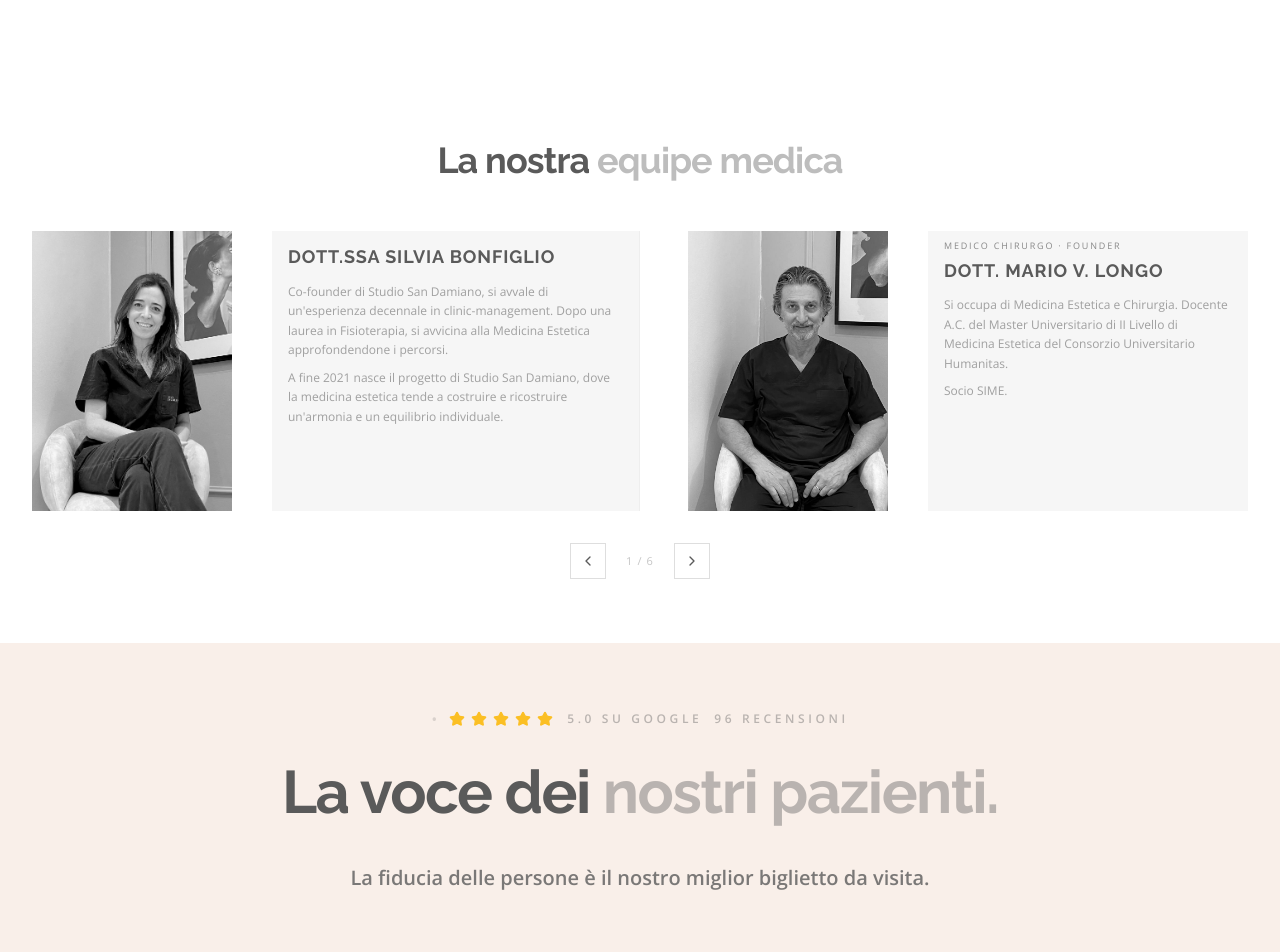
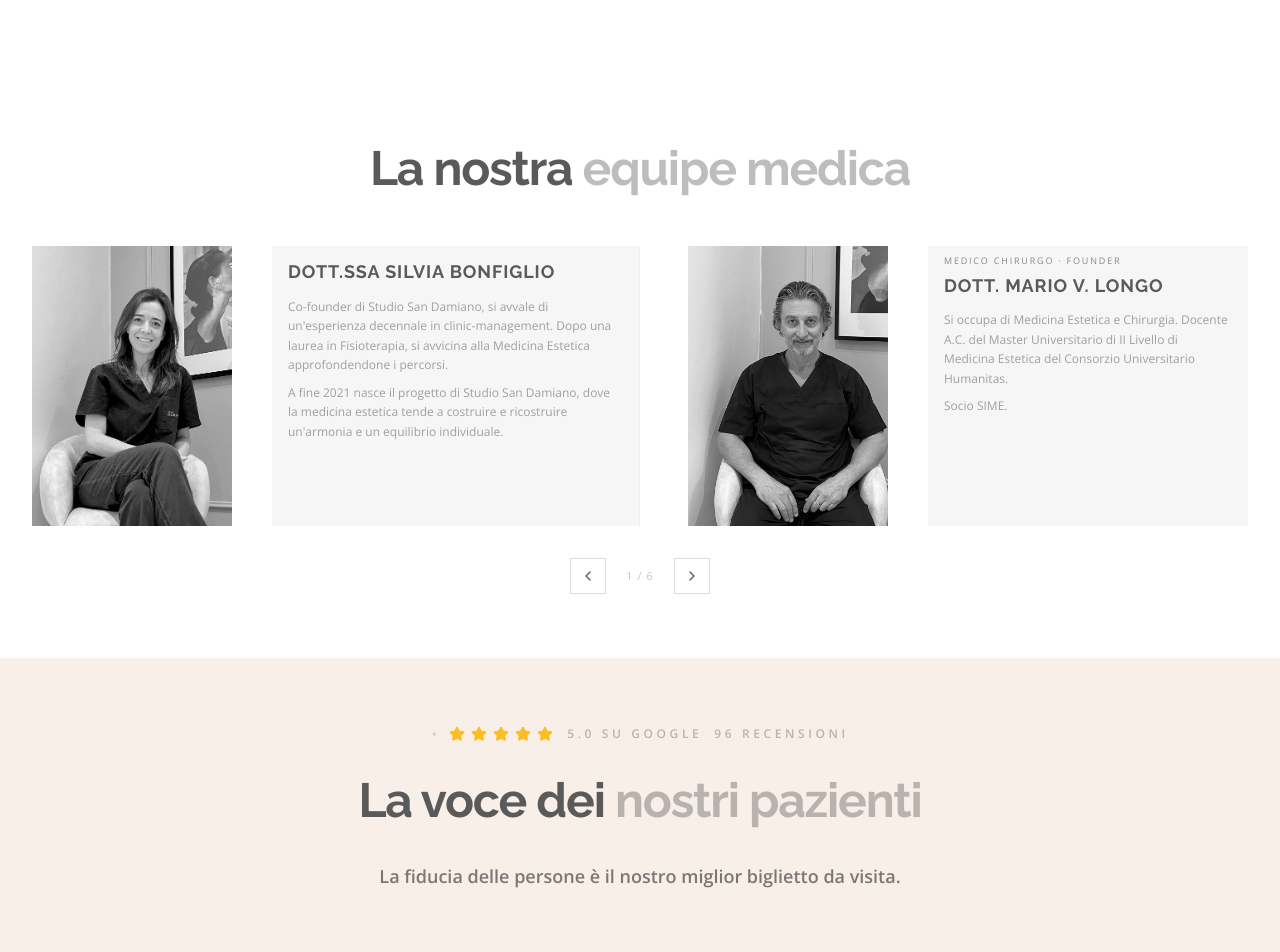
Before and after one commit to jefreve/studio-san-damiano, a Next.js app: page /en in a window 1280 px wide. Shown: the part 1320-2272 px from the top of the page. Built offline with nearby package versions, Linux system fonts and the light colour scheme.

Commit message:
style: unify section title sizes and refine reviews subtitle

```diff
--- a/src/components/ChiSiamo/ChiSiamoSection.tsx
+++ b/src/components/ChiSiamo/ChiSiamoSection.tsx
@@ -167,7 +167,7 @@ export default function ChiSiamoSection() {
       }}>
       <div className="max-w-[1440px] mx-auto px-8 md:px-[32px]">
         <div className="text-center mb-8 md:mb-12">
-          <h2 className="text-3xl md:text-4xl font-raleway font-bold leading-tight tracking-tight">
+          <h2 className="text-4xl md:text-5xl font-raleway font-bold leading-tight tracking-tight">
             <span className="text-[#5A5A5A]">La nostra</span> <span className="text-[#BDBDBD]">equipe medica</span>
           </h2>
         </div>
--- a/src/components/Reviews/ReviewsSection.tsx
+++ b/src/components/Reviews/ReviewsSection.tsx
@@ -119,15 +119,15 @@ export default function ReviewsSection({ dictionary }: { dictionary: any }) {
           {/* Title */}
           <h2
             style={fadeUp(headerVisible, 120)}
-            className="text-4xl md:text-6xl font-raleway font-bold text-brand-grey leading-tight mb-8 tracking-tight"
+            className="text-4xl md:text-5xl font-raleway font-bold text-brand-grey leading-tight mb-8 tracking-tight"
           >
-            La voce dei<br className="md:hidden" /> <span className="text-brand-grey/40">nostri pazienti.</span>
+            La voce dei<br className="md:hidden" /> <span className="text-brand-grey/40">nostri pazienti</span>
           </h2>
 
           {/* Subtitle */}
           <p
             style={fadeUp(headerVisible, 260)}
-            className="text-brand-grey/80 text-base md:text-xl font-bold leading-relaxed max-w-2xl"
+            className="text-brand-grey/80 text-sm md:text-lg font-bold leading-relaxed max-w-2xl"
           >
             La fiducia delle persone è il nostro miglior biglietto da visita.
           </p>
```
